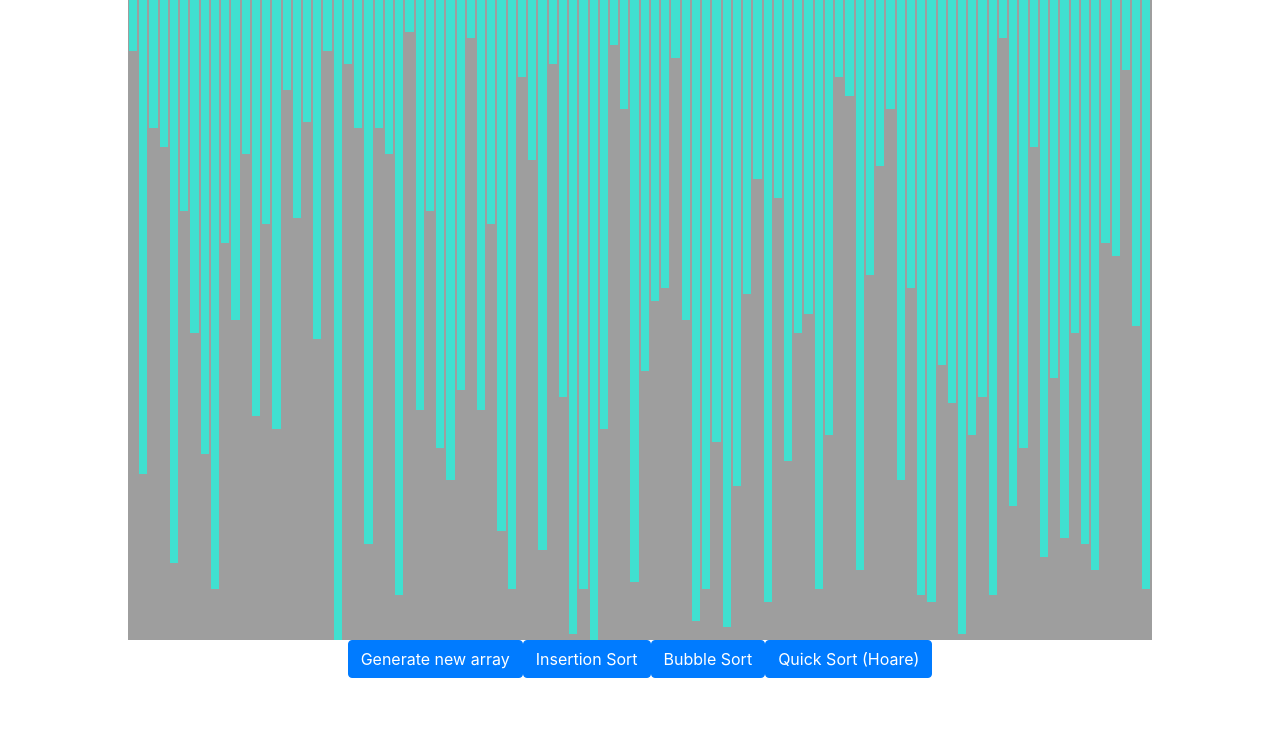
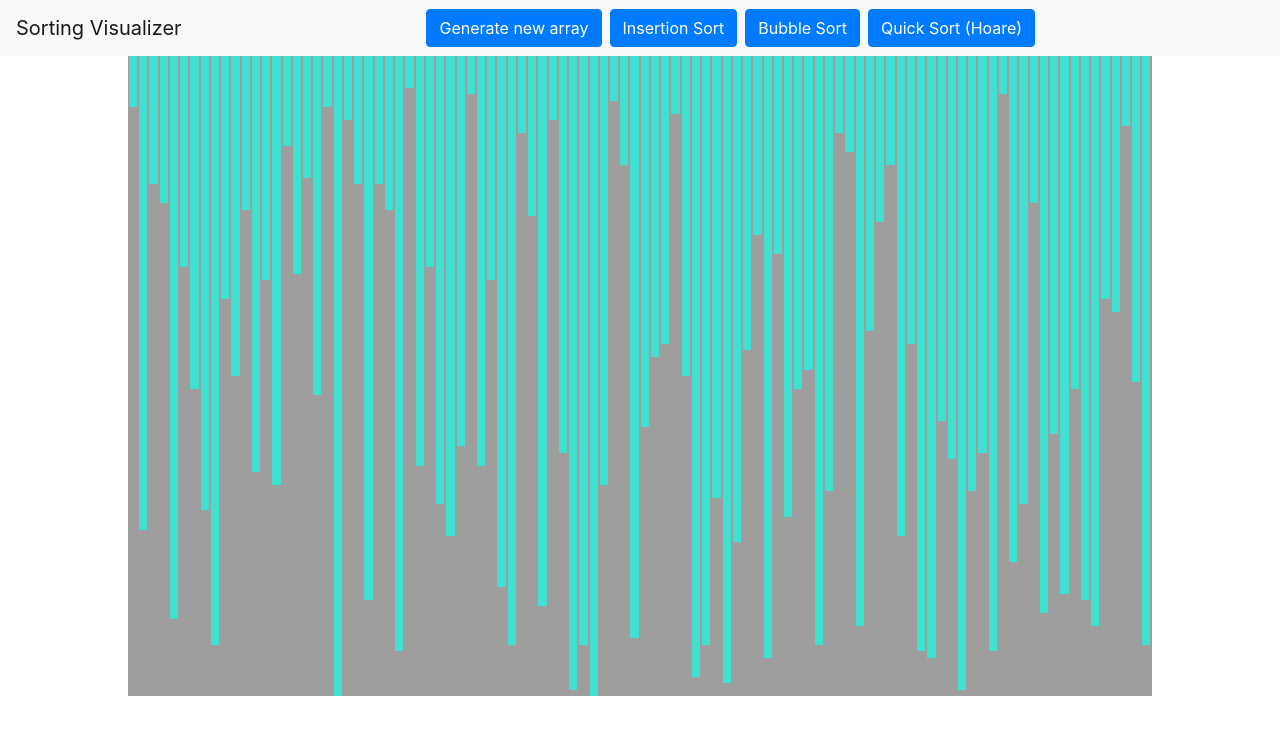
Before and after one commit to robin-blanchard/SortingVisualizer, a React (Create React App) app in the folder sorting-visualizer/: page / in a window 1280 px wide. Shown: the top 734 px of the page. Built offline with nearby package versions, Linux system fonts and the light colour scheme.

Commit message:
Moved buttons to bootstrap navbar

```diff
--- a/sorting-visualizer/src/SortingVisualizer/SortingVisualizer.css
+++ b/sorting-visualizer/src/SortingVisualizer/SortingVisualizer.css
@@ -1,8 +1,3 @@
-.arrayContainer{
-    display: flex;
-    margin: 0 auto;
-}
-
 .rectangle{
     margin-left: 1px;
     margin-right: 1px;
--- a/sorting-visualizer/src/SortingVisualizer/SortingVisualizer.jsx
+++ b/sorting-visualizer/src/SortingVisualizer/SortingVisualizer.jsx
@@ -1,11 +1,15 @@
 import React from 'react';
 import Rectangle from './Rectangle.jsx'
 import Button from 'react-bootstrap/Button';
+import Navbar from 'react-bootstrap/Navbar'
+import Nav from 'react-bootstrap/Nav'
 
 import {get_animations_insertion_sort} from './InsertionSort.js'
 import {get_animations_bubble_sort} from './BubbleSort.js'
 import {quick_sort_hoare} from './QuickSortHoare.js'
+
 import './SortingVisualizer.css'
+import 'bootstrap/dist/css/bootstrap.min.css';
 
 const ARRAY_LENGTH=100;
 const ARRAY_MIN=5;
@@ -27,17 +31,23 @@ export default class SortingVisualizer extends React.Component{
     }
 
     render(){
-        return (<div>
-                <div className="arrayContainer" style={{ background: '#9e9e9e', width: '80vw', height: '80vh' }}>
+        return (
+        <div>
+            <Navbar bg="light" expand="lg">
+            <Navbar.Brand>Sorting Visualizer</Navbar.Brand>
+            <Nav className="mx-auto">
+                <Button className="mx-1" onClick={() => this.generate_new_array(ARRAY_LENGTH, ARRAY_MIN, ARRAY_MAX)}>Generate new array</Button>
+                <Button className="mx-1" onClick={() => this.insertionSort()}>Insertion Sort</Button>
+                <Button className="mx-1" onClick={() => this.bubbleSort()}>Bubble Sort</Button>
+                <Button className="mx-1" onClick={() => this.quickSort()}>Quick Sort (Hoare)</Button>
+            </Nav>
+            </Navbar>
+            <div className="d-flex mx-auto" style={{ background: '#9e9e9e', width: '80vw', height: '80vh' }}>
                 {this.state.array.map((number,idx) =>
                         (<Rectangle key={idx} color={this.state.color[idx]} height={Math.round(100*number/ARRAY_MAX)}
                         width={Math.round(100/ARRAY_LENGTH)} value={ARRAY_LENGTH<=10 ? number : ""}></Rectangle>)
                 )}
             </div>
-                <Button onClick={() => this.generate_new_array(ARRAY_LENGTH, ARRAY_MIN, ARRAY_MAX)}>Generate new array</Button>
-                <Button onClick={() => this.insertionSort()}>Insertion Sort</Button>
-                <Button onClick={() => this.bubbleSort()}>Bubble Sort</Button>
-                <Button onClick={() => this.quickSort()}>Quick Sort (Hoare)</Button>
 
         </div>
             )
```
Also changed, not shown: 1 other file (tests, documents, lock files or other folders). Lines whose indentation alone changed are shown as unchanged.
